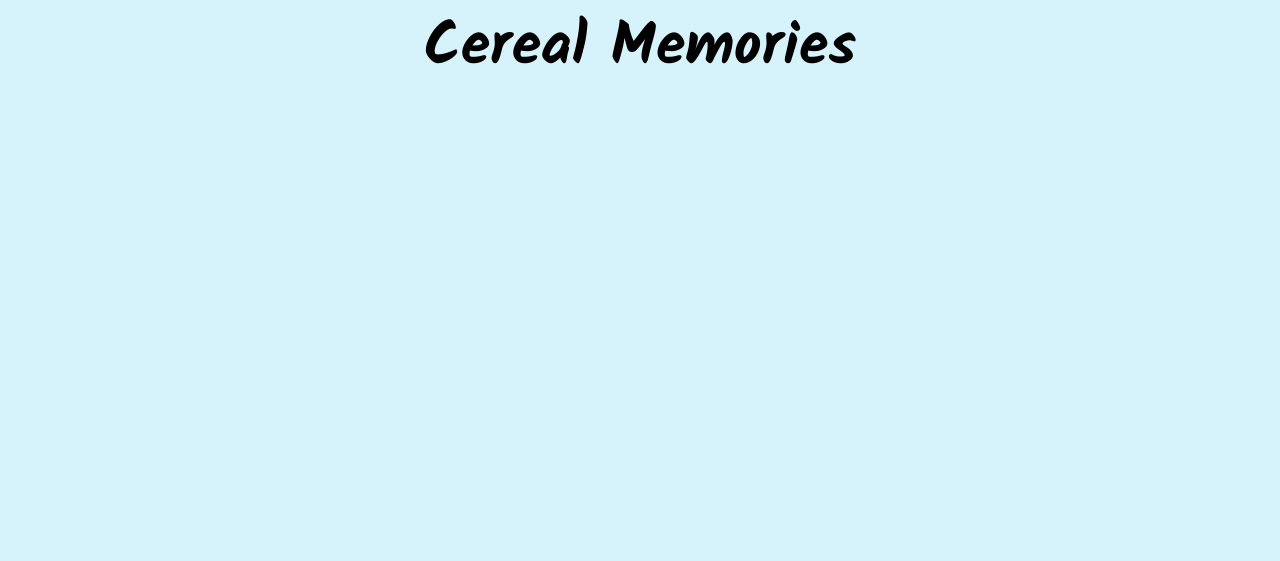
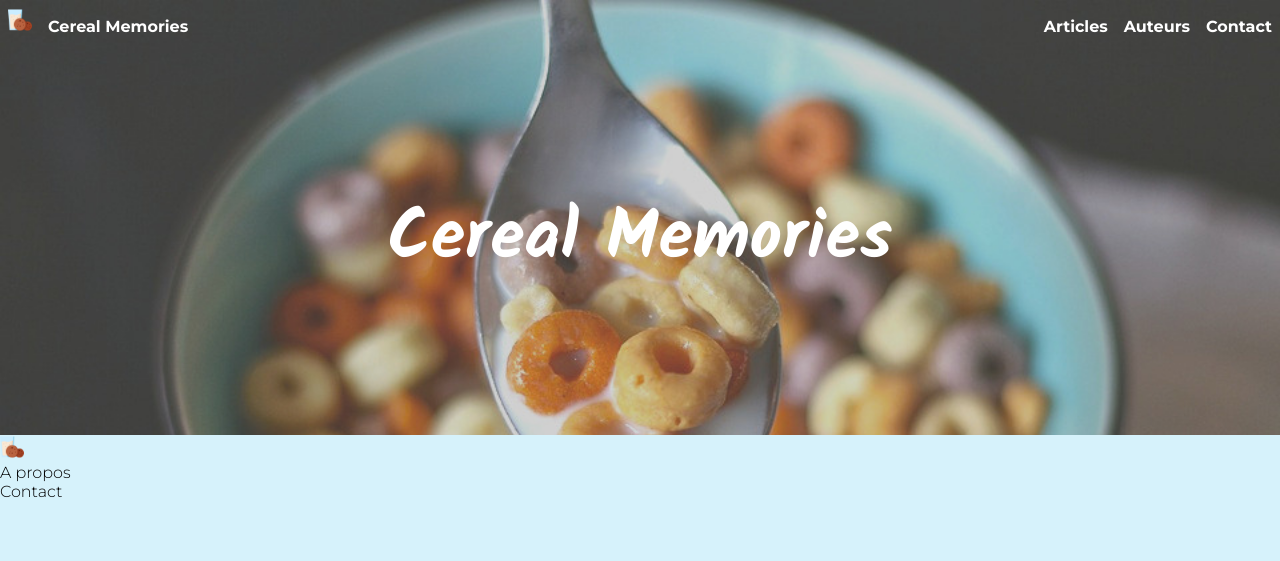
Before and after one commit to Gerceval/Cereal-Memories, a plain HTML site: page index.html in a window 1280 px wide. Drawn offline with Linux system fonts and the light colour scheme.

Commit message:
fichiers communs rajoutés

```diff
--- a/index.html
+++ b/index.html
@@ -1,5 +1,7 @@
 <!DOCTYPE html>
 <html>
+
+
   <head>
     <meta charset="utf-8">
     <meta name="viewport" content="width=device-width">
@@ -7,16 +9,41 @@
     <link rel="stylesheet" href="style.css" />
     <title>Cereal Memories</title>
   </head>
-<body>
-
-    <h1>Cereal Memories</h1>
 
 
+
+  <body>
+    <header>
+      <nav class="nav">
+        <ul class="items-nav">
+          <div class="div-nav">
+            <li><img id="logo" src="ressources/logo_navbar.png"></li>
+            <li>Cereal Memories</li>
+          </div>
+          <div class="div-nav">
+            <li>Articles</li>
+            <li>Auteurs</li>
+            <li>Contact</li>
+          </div>
+        </ul>
+      </nav>
+      <h1 id="title-banner">Cereal Memories</h1>
+    </header>
   </body>
 
 
+
+
+
   <footer>
-
+    <ul>
+      <li><img id="logo" src="ressources/logo_navbar.png"></li>
+      <li>A propos</li>
+      <li>Contact</li>
+      <li></li>
+      <li></li>
+      <li></li>
+    </ul>
   </footer>
 
 
--- a/style.css
+++ b/style.css
@@ -1,29 +1,62 @@
+/*css commun*/
+
 *{
     padding: 0;
     margin: 0;
-}
-
-h1{
-    font-family: 'Kalam', cursive;
-    font-size: 60px;
-    text-align: center;
-}
-h2{
     font-family: 'Montserrat', sans-serif;
-    font-size: 30px;
-    text-align: center;
 }
 
 body{
     background-color: #d6f2fb
 }
 
-.article{
-    padding-top: 70px;
-    background-color: #9be0f7;
-    height: 200px;
+
+/*Navigation*/
+
+#logo{
+    width: 1.5em;
+}
+
+
+.items-nav{
+    display: flex;
+    justify-content: space-between;
+    align-items: baseline;
+}
+
+header{
+    background-image: url(ressources/banner.jpg);
+    background-repeat: no-repeat;
+    background-size: cover;
+}
+
+
+.div-nav{
+    display: flex;
+    align-items: baseline;
+}
+
+.div-nav li{
+    font-weight: 700;
+    color: white;
+    list-style: none;
+    padding: 0.5em;
+}
+
+#title-banner{
+    font-family: 'Kalam', cursive;
+    font-size: 70px;
     text-align: center;
+    padding: 2em 0;
+    color: white;
 }
+
+
+
+
+
+
+
 .footer{
     background-color: #0e8fba;
     font-family: 'Montserrat', sans-serif;
@@ -32,9 +65,3 @@ body{
     text-align: right;
     color: #d6f2fb;
 }
-
-p{
-    text-align: center;
-    font-family: 'Montserrat', sans-serif;
-    font-weight: 300;
-}
```
Also changed, not shown: ressources/banner.jpg (added), ressources/logo_navbar.png (added). Lines whose indentation alone changed are shown as unchanged.
